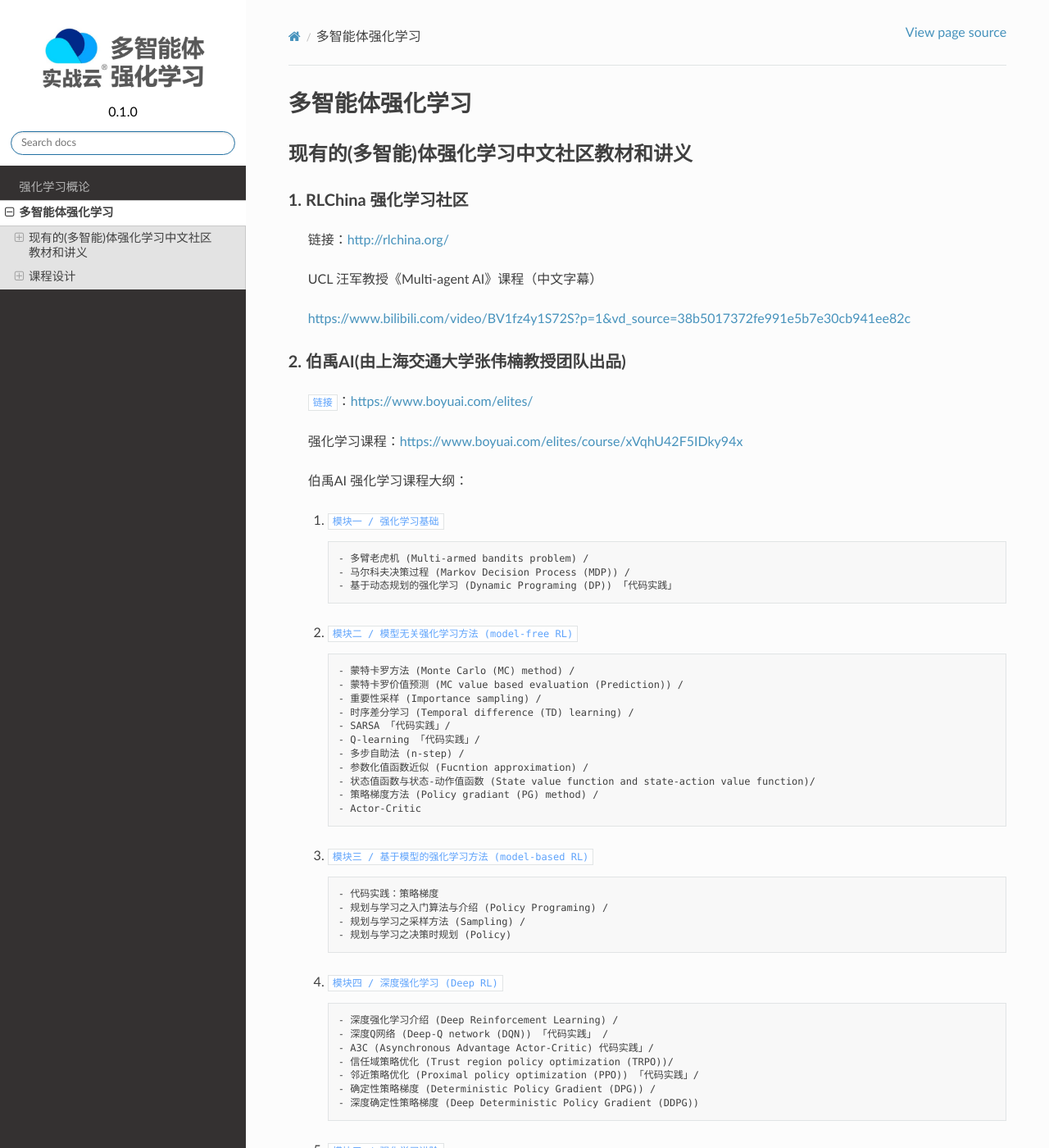
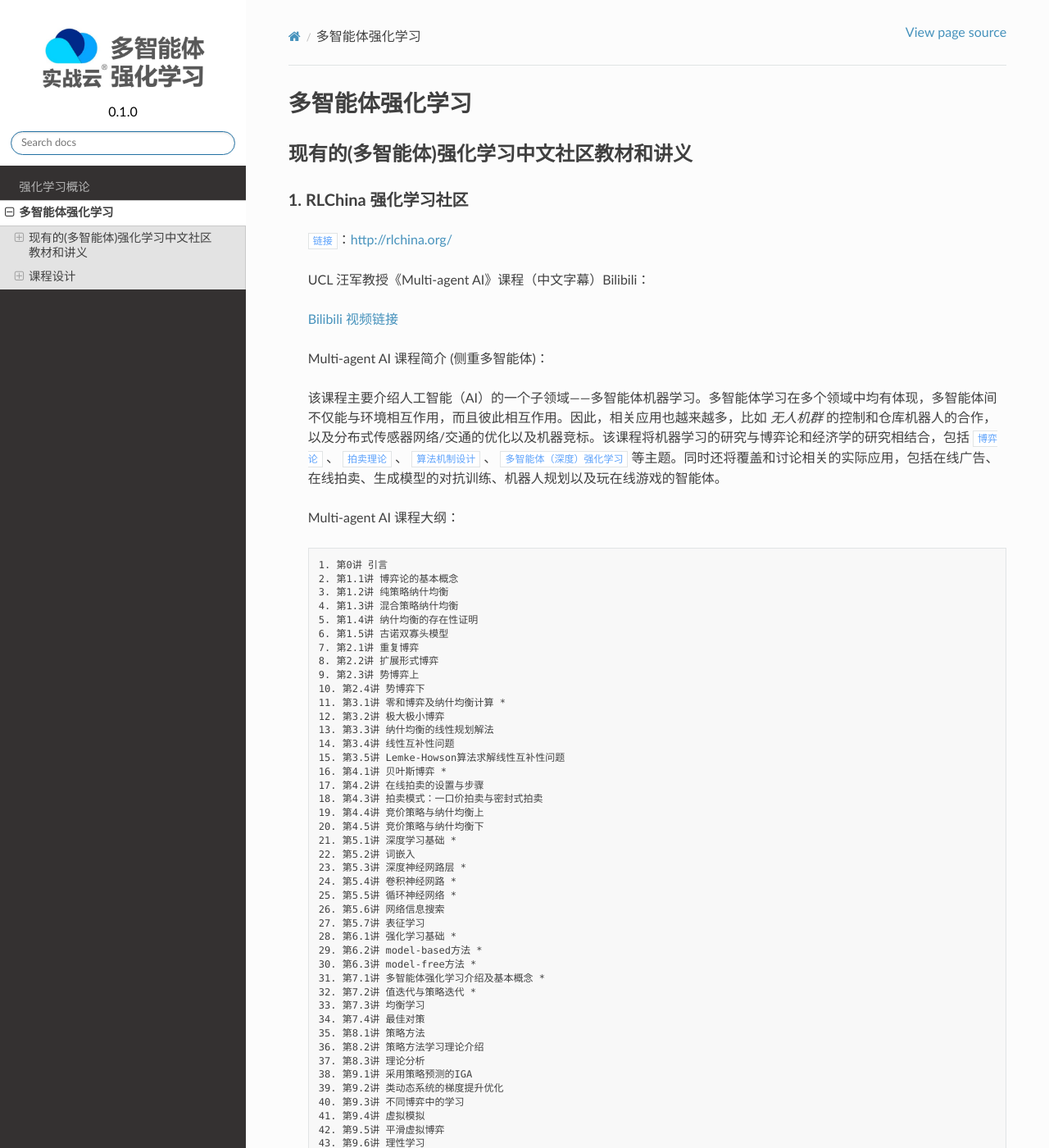
Before and after one commit to subaruclover/MARL_AI_outline, a Sphinx documentation site: the page built from docs/source/intro.rst, in a window 1280 px wide and 1400 px high. Shown: the whole window at 82% size. Built offline with Sphinx 7.4.7 and the Read the Docs theme 2.0.0, drawn with Linux system fonts in a browser that asks for light colours; formulas are drawn with MathJax 3; pages that are not in the unit, such as notebooks, are missing from menus; a script that is not in the unit is left out; some of the changed text lies outside the part shown.

Commit message:
update intro MA AI

```diff
--- a/docs/source/intro.rst
+++ b/docs/source/intro.rst
@@ -3,7 +3,7 @@
 
 .. _intro:
 
-现有的(多智能)体强化学习中文社区教材和讲义
+现有的(多智能体)强化学习中文社区教材和讲义
 --------------------------------------------
 
 .. _marl_material:
@@ -11,28 +11,85 @@
 1. RLChina 强化学习社区
 ^^^^^^^^^^^^^^^^^^^^^^^^^
 
-    链接：http://rlchina.org/
+    ``链接``：http://rlchina.org/
 
-    UCL 汪军教授《Multi-agent AI》课程（中文字幕）
+    .. `链接 <http://rlchina.org/>`_
 
-    https://www.bilibili.com/video/BV1fz4y1S72S?p=1&vd_source=38b5017372fe991e5b7e30cb941ee82c
+    UCL 汪军教授《Multi-agent AI》课程（中文字幕）Bilibili：
+
+    `Bilibili 视频链接 <https://www.bilibili.com/video/BV1fz4y1S72S?p=1&vd_source=38b5017372fe991e5b7e30cb941ee82c>`_
+
+    Multi-agent AI 课程简介 (侧重多智能体)：
+
+    该课程主要介绍人工智能（AI）的一个子领域——多智能体机器学习。多智能体学习在多个领域中均有体现，多智能体间不仅能与环境相互作用，而且彼此相互作用。因此，相关应用也越来越多，比如 `无人机群` 的控制和仓库机器人的合作，以及分布式传感器网络/交通的优化以及机器竞标。该课程将机器学习的研究与博弈论和经济学的研究相结合，包括 ``博弈论`` 、 ``拍卖理论`` 、 ``算法机制设计`` 、 ``多智能体（深度）强化学习`` 等主题。同时还将覆盖和讨论相关的实际应用，包括在线广告、在线拍卖、生成模型的对抗训练、机器人规划以及玩在线游戏的智能体。
+
+    Multi-agent AI 课程大纲： ::
+
+       1. 第0讲 引言
+       2. 第1.1讲 博弈论的基本概念
+       3. 第1.2讲 纯策略纳什均衡
+       4. 第1.3讲 混合策略纳什均衡
+       5. 第1.4讲 纳什均衡的存在性证明
+       6. 第1.5讲 古诺双寡头模型
+       7. 第2.1讲 重复博弈
+       8. 第2.2讲 扩展形式博弈
+       9. 第2.3讲 势博弈上
+       10. 第2.4讲 势博弈下
+       11. 第3.1讲 零和博弈及纳什均衡计算 *
+       12. 第3.2讲 极大极小博弈
+       13. 第3.3讲 纳什均衡的线性规划解法
+       14. 第3.4讲 线性互补性问题
+       15. 第3.5讲 Lemke-Howson算法求解线性互补性问题
+       16. 第4.1讲 贝叶斯博弈 *
+       17. 第4.2讲 在线拍卖的设置与步骤
+       18. 第4.3讲 拍卖模式：一口价拍卖与密封式拍卖
+       19. 第4.4讲 竞价策略与纳什均衡上
+       20. 第4.5讲 竞价策略与纳什均衡下
+       21. 第5.1讲 深度学习基础 *
+       22. 第5.2讲 词嵌入
+       23. 第5.3讲 深度神经网路层 *
+       24. 第5.4讲 卷积神经网路 *
+       25. 第5.5讲 循环神经网络 *
+       26. 第5.6讲 网络信息搜索
+       27. 第5.7讲 表征学习
+       28. 第6.1讲 强化学习基础 *
+       29. 第6.2讲 model-based方法 *
+       30. 第6.3讲 model-free方法 *
+       31. 第7.1讲 多智能体强化学习介绍及基本概念 *
+       32. 第7.2讲 值迭代与策略迭代 *
+       33. 第7.3讲 均衡学习
+       34. 第7.4讲 最佳对策
+       35. 第8.1讲 策略方法
+       36. 第8.2讲 策略方法学习理论介绍
+       37. 第8.3讲 理论分析
+       38. 第9.1讲 采用策略预测的IGA
+       39. 第9.2讲 类动态系统的梯度提升优化
+       40. 第9.3讲 不同博弈中的学习
+       41. 第9.4讲 虚拟模拟
+       42. 第9.5讲 平滑虚拟博弈
+       43. 第9.6讲 理性学习
+       44. 第9.7讲 演化博弈论
+       45. 第9.8讲 模仿者动态理论
+       46. 第10.1讲 相关均衡与无悔学习
+       47. 第10.2讲 多智能体评价 *
+       48. 第10.3讲 多智能体强化学习：进阶主题 *
 
 .. _marl_material2:
 
-2. 伯禹AI(由上海交通大学张伟楠教授团队出品)
-^^^^^^^^^^^^^^^^^^^^^^^^^^^^^^^^^^^^^^^^^^^
+2. 伯禹AI (由上海交通大学张伟楠教授团队出品)
+^^^^^^^^^^^^^^^^^^^^^^^^^^^^^^^^^^^^^^^^^^^^^^^^^
 
     ``链接``：https://www.boyuai.com/elites/
 
     强化学习课程：https://www.boyuai.com/elites/course/xVqhU42F5IDky94x
 
-    伯禹AI 强化学习课程大纲：
+    伯禹AI 强化学习课程大纲 (每小节后有课后习题/代码实践)：
 
     #. ``模块一 / 强化学习基础`` ::
 
         - 多臂老虎机 (Multi-armed bandits problem) /
         - 马尔科夫决策过程 (Markov Decision Process (MDP)) /
-        - 基于动态规划的强化学习 (Dynamic Programing (DP)) 「代码实践」
+        - 基于动态规划的强化学习 (Dynamic Programing (DP)) 「代码实践」*
 
     #. ``模块二 / 模型无关强化学习方法 (model-free RL)`` ::
 
@@ -40,10 +97,10 @@
         - 蒙特卡罗价值预测 (MC value based evaluation (Prediction)) /
         - 重要性采样 (Importance sampling) /
         - 时序差分学习 (Temporal difference (TD) learning) /
-        - SARSA 「代码实践」/
+        - SARSA 「代码实践」* /
         - Q-learning 「代码实践」/
         - 多步自助法 (n-step) /
-        - 参数化值函数近似 (Fucntion approximation) /
+        - 参数化值函数近似 (Function approximation) /
         - 状态值函数与状态-动作值函数 (State value function and state-action value function)/
         - 策略梯度方法 (Policy gradiant (PG) method) /
         - Actor-Critic
@@ -58,10 +115,10 @@
     #. ``模块四 / 深度强化学习 (Deep RL)`` ::
 
         - 深度强化学习介绍 (Deep Reinforcement Learning) /
-        - 深度Q网络 (Deep-Q network (DQN)) 「代码实践」 /
-        - A3C (Asynchronous Advantage Actor-Critic) 代码实践」/
+        - 深度Q网络 (Deep-Q network (DQN)) 「代码实践」* /
+        - A3C (Asynchronous Advantage Actor-Critic) 「代码实践」* /
         - 信任域策略优化 (Trust region policy optimization (TRPO))/
-        - 邻近策略优化 (Proximal policy optimization (PPO)) 「代码实践」/
+        - 邻近策略优化 (Proximal policy optimization (PPO)) 「代码实践」* /
         - 确定性策略梯度 (Deterministic Policy Gradient (DPG)) /
         - 深度确定性策略梯度 (Deep Deterministic Policy Gradient (DDPG))
 
@@ -81,10 +138,10 @@
 
 .. _marl_material3:
 
-3. 西湖大学(课本，视频)赵世钰教授团队，飞行器控制领域
+3. 西湖大学 (课本、视频) 赵世钰教授团队，飞行器控制领域
 ^^^^^^^^^^^^^^^^^^^^^^^^^^^^^^^^^^^^^^^^^^^^^^^^^^^^^
 
-    书籍链接 https://github.com/MathFoundationRL/Book-Mathmatical-Foundation-of-Reinforcement-Learning
+    ``书籍链接`` https://github.com/MathFoundationRL/Book-Mathmatical-Foundation-of-Reinforcement-Learning
 
     课程视频（中文）
     Bilibili https://space.bilibili.com/2044042934
@@ -160,4 +217,10 @@ Connect with AI Arena platform
 
     时间：以年为单位
 
-    参考文件: https://github.com/subaruclover/MARL_AI_outline/tree/main/docs/source/_static/references
+    参考文献: https://github.com/subaruclover/MARL_AI_outline/tree/main/docs/source/_static/references
+
+    ``Books and papers (不断补充中)``
+
+    * For Multiagent Systems:
+
+        `Multiagent Systems - algorithmic, game-theoretic & logical foundations <https://github.com/subaruclover/MARL_AI_outline/tree/main/docs/source/_static/references>`_
```
Also changed, not shown: 9 other files.
